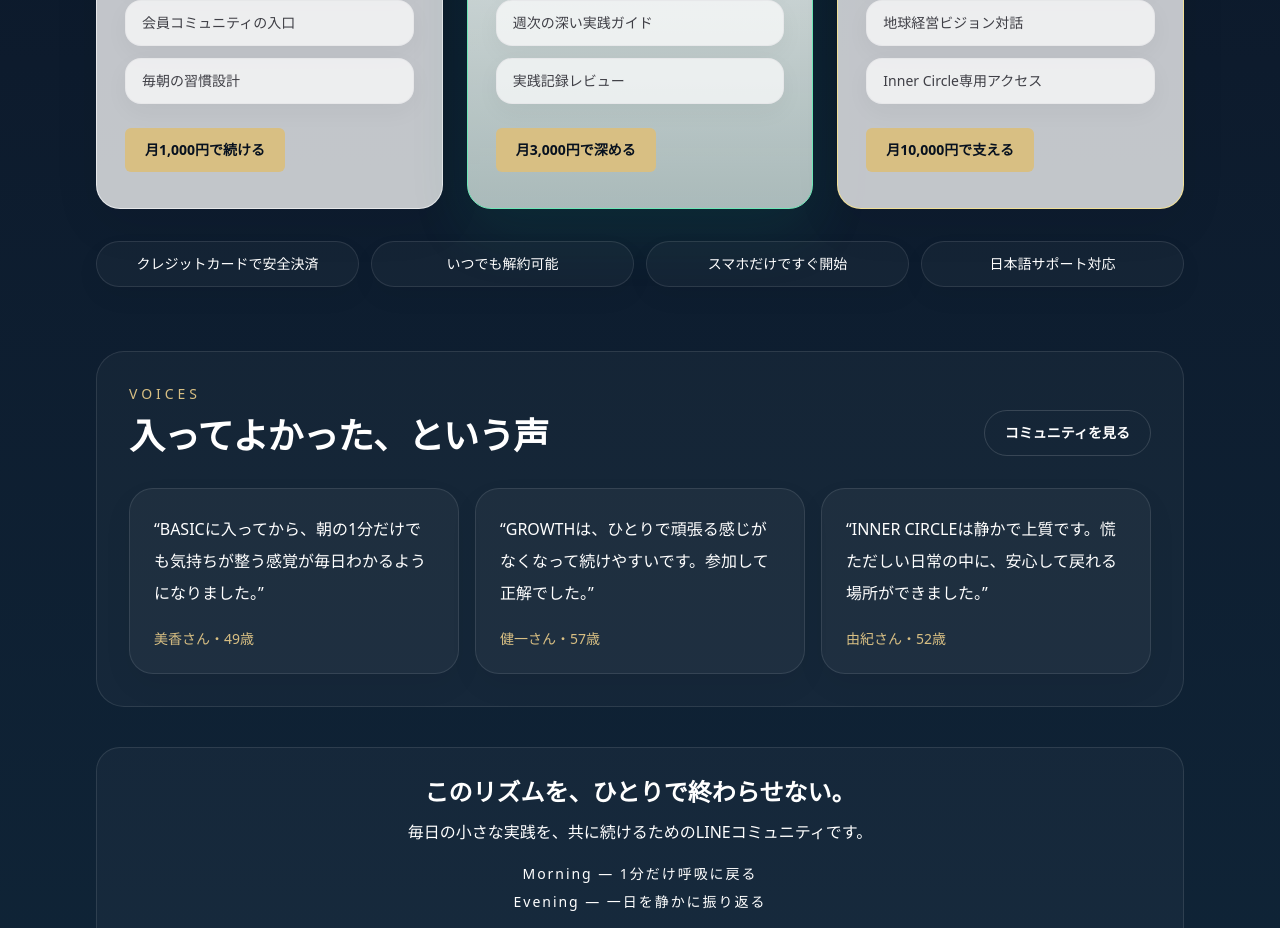
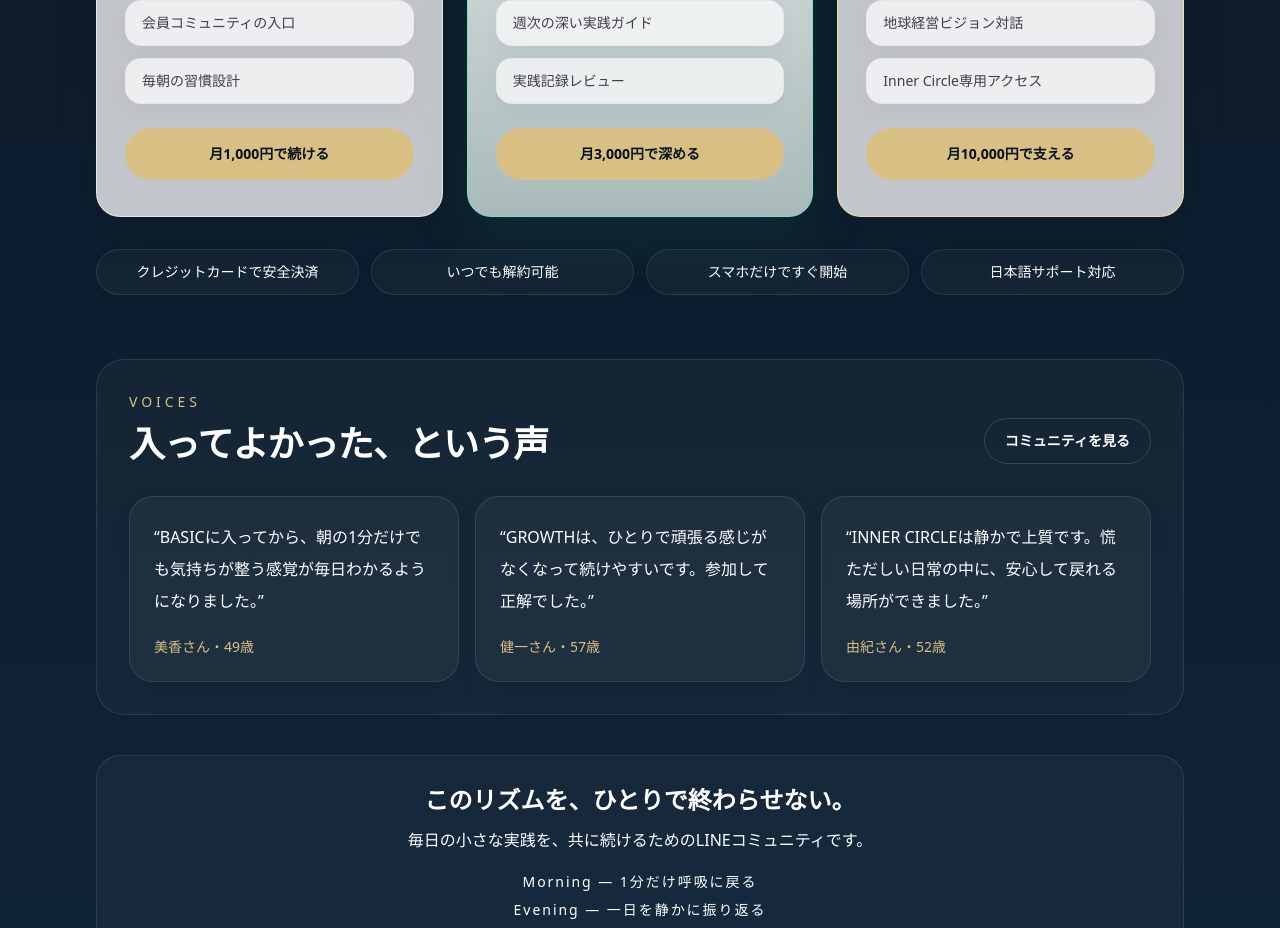
Before and after one commit to vtxjang-design/meisoulife-final, a Next.js app: page /pricing in a window 1280 px wide. Shown: the part 960-1888 px from the top of the page. Built offline with nearby package versions, Linux system fonts and the light colour scheme; no server answers.

Commit message:
Force pricing CTA buttons onto live Stripe checkout flow

```diff
--- a/app/page.tsx
+++ b/app/page.tsx
@@ -98,7 +98,7 @@ function MembershipCard({
           <CheckoutButton
             plan="basic"
             label={plan.cta}
-            className="inline-flex min-h-[52px] w-full items-center justify-center rounded-full bg-gold px-5 py-3 text-sm font-semibold text-ink transition duration-300 hover:bg-[#e7cd92]"
+            className="relative z-50 inline-flex min-h-[52px] w-full cursor-pointer items-center justify-center rounded-full bg-gold px-5 py-3 text-sm font-semibold text-ink transition duration-300 hover:bg-[#e7cd92]"
             messageClassName="mt-2 text-sm text-white/52"
           />
         ) : null}
@@ -106,7 +106,7 @@ function MembershipCard({
           <CheckoutButton
             plan="growth"
             label={plan.cta}
-            className="inline-flex min-h-[52px] w-full items-center justify-center rounded-full bg-white text-ink px-5 py-3 text-sm font-semibold transition duration-300 hover:bg-white/90"
+            className="relative z-50 inline-flex min-h-[52px] w-full cursor-pointer items-center justify-center rounded-full bg-white px-5 py-3 text-sm font-semibold text-ink transition duration-300 hover:bg-white/90"
             messageClassName="mt-2 text-sm text-white/52"
           />
         ) : null}
@@ -114,7 +114,7 @@ function MembershipCard({
           <CheckoutButton
             plan="inner-circle"
             label={plan.cta}
-            className="inline-flex min-h-[52px] w-full items-center justify-center rounded-full border border-gold/35 bg-gold/10 px-5 py-3 text-sm font-semibold text-gold transition duration-300 hover:bg-gold/15"
+            className="relative z-50 inline-flex min-h-[52px] w-full cursor-pointer items-center justify-center rounded-full border border-gold/35 bg-gold/10 px-5 py-3 text-sm font-semibold text-gold transition duration-300 hover:bg-gold/15"
             messageClassName="mt-2 text-sm text-white/52"
           />
         ) : null}
--- a/app/pricing/page.tsx
+++ b/app/pricing/page.tsx
@@ -56,10 +56,28 @@ export default function PricingPage() {
               ))}
             </ul>
 
-            <div className="relative z-30 mt-6">
-              {plan.key === "basic" ? <CheckoutButton plan="basic" label={plan.cta} /> : null}
-              {plan.key === "leader" ? <CheckoutButton plan="growth" label={plan.cta} /> : null}
-              {plan.key === "premium" ? <CheckoutButton plan="inner-circle" label={plan.cta} /> : null}
+            <div className="relative z-50 mt-6">
+              {plan.key === "basic" ? (
+                <CheckoutButton
+                  plan="basic"
+                  label={plan.cta}
+                  className="relative z-50 min-h-[52px] w-full cursor-pointer rounded-full bg-gold px-5 py-3 text-sm font-semibold text-ink transition hover:bg-[#e7cd92] disabled:cursor-not-allowed disabled:opacity-60"
+                />
+              ) : null}
+              {plan.key === "leader" ? (
+                <CheckoutButton
+                  plan="growth"
+                  label={plan.cta}
+                  className="relative z-50 min-h-[52px] w-full cursor-pointer rounded-full bg-gold px-5 py-3 text-sm font-semibold text-ink transition hover:bg-[#e7cd92] disabled:cursor-not-allowed disabled:opacity-60"
+                />
+              ) : null}
+              {plan.key === "premium" ? (
+                <CheckoutButton
+                  plan="inner-circle"
+                  label={plan.cta}
+                  className="relative z-50 min-h-[52px] w-full cursor-pointer rounded-full bg-gold px-5 py-3 text-sm font-semibold text-ink transition hover:bg-[#e7cd92] disabled:cursor-not-allowed disabled:opacity-60"
+                />
+              ) : null}
             </div>
           </article>
         ))}
--- a/components/checkout-button.tsx
+++ b/components/checkout-button.tsx
@@ -1,17 +1,19 @@
 "use client";
 
+import type { ReactNode } from "react";
 import { useState } from "react";
 
 type CheckoutButtonProps = {
   plan: "basic" | "growth" | "inner-circle";
-  label: string;
+  label?: string;
+  children?: ReactNode;
   className?: string;
   messageClassName?: string;
 };
 
 const FRIENDLY_CHECKOUT_ERROR = "決済設定を確認中です。しばらくして再度お試しください。";
 
-export function CheckoutButton({ plan, label, className, messageClassName }: CheckoutButtonProps) {
+export function CheckoutButton({ plan, label, children, className, messageClassName }: CheckoutButtonProps) {
   const [loading, setLoading] = useState(false);
   const [message, setMessage] = useState("");
 
@@ -36,6 +38,7 @@ export function CheckoutButton({ plan, label, className, messageClassName }: Che
         error?: string;
         message?: string;
       };
+      console.log("checkout response", data);
       const checkoutUrl = data.url || data.checkoutUrl;
 
       if (!response.ok || !checkoutUrl) {
@@ -58,17 +61,17 @@ export function CheckoutButton({ plan, label, className, messageClassName }: Che
   }
 
   return (
-    <div className="relative z-30 space-y-2">
+    <div className="relative z-50 space-y-2">
       <button
         type="button"
         onClick={handleCheckout}
         disabled={loading}
         className={
           className ||
-          "relative z-30 cursor-pointer rounded-md bg-gold px-5 py-3 text-sm font-semibold text-ink transition hover:bg-[#e7cd92] disabled:cursor-not-allowed disabled:opacity-60"
+          "relative z-50 cursor-pointer rounded-md bg-gold px-5 py-3 text-sm font-semibold text-ink transition hover:bg-[#e7cd92] disabled:cursor-not-allowed disabled:opacity-60"
         }
       >
-        {loading ? "決済ページへ移動中..." : label}
+        {loading ? "決済ページへ移動中..." : children || label}
       </button>
       <p className={messageClassName || "text-sm text-zinc-500"}>
         {message || ""}
```
